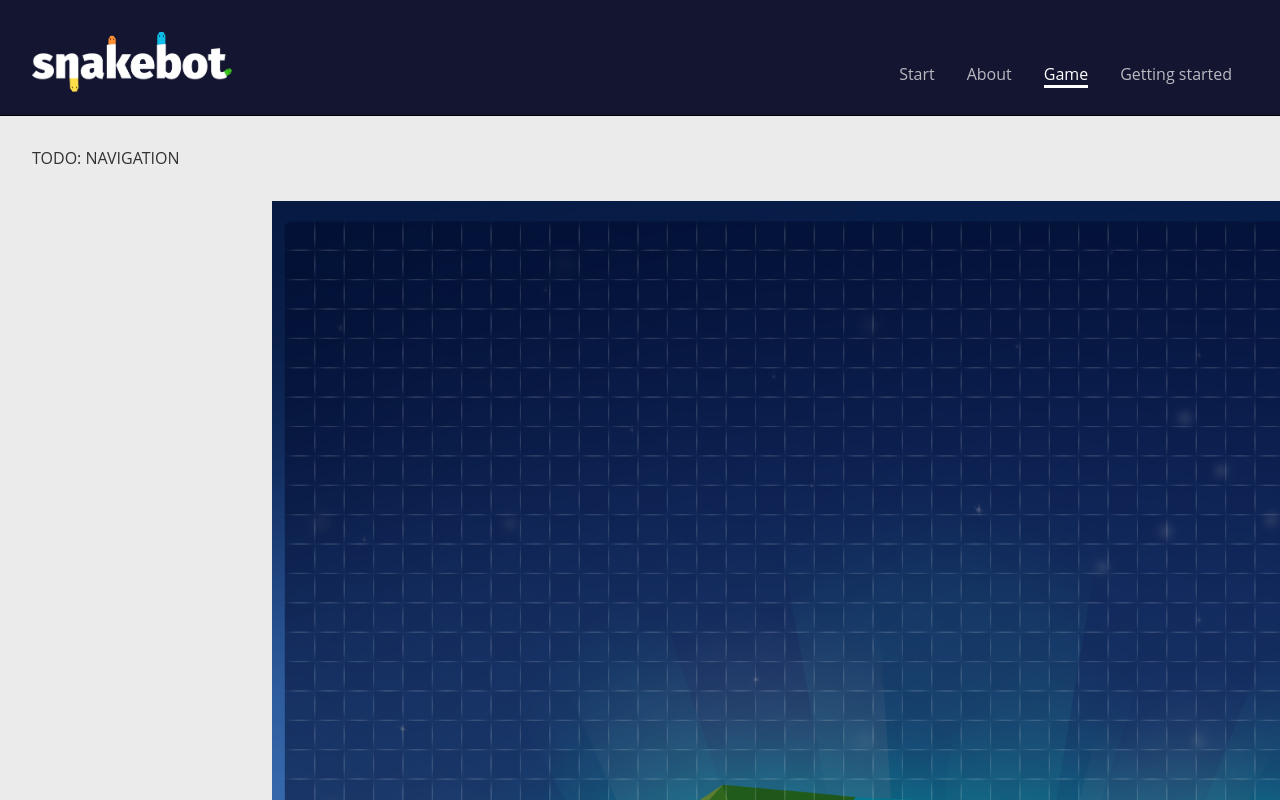
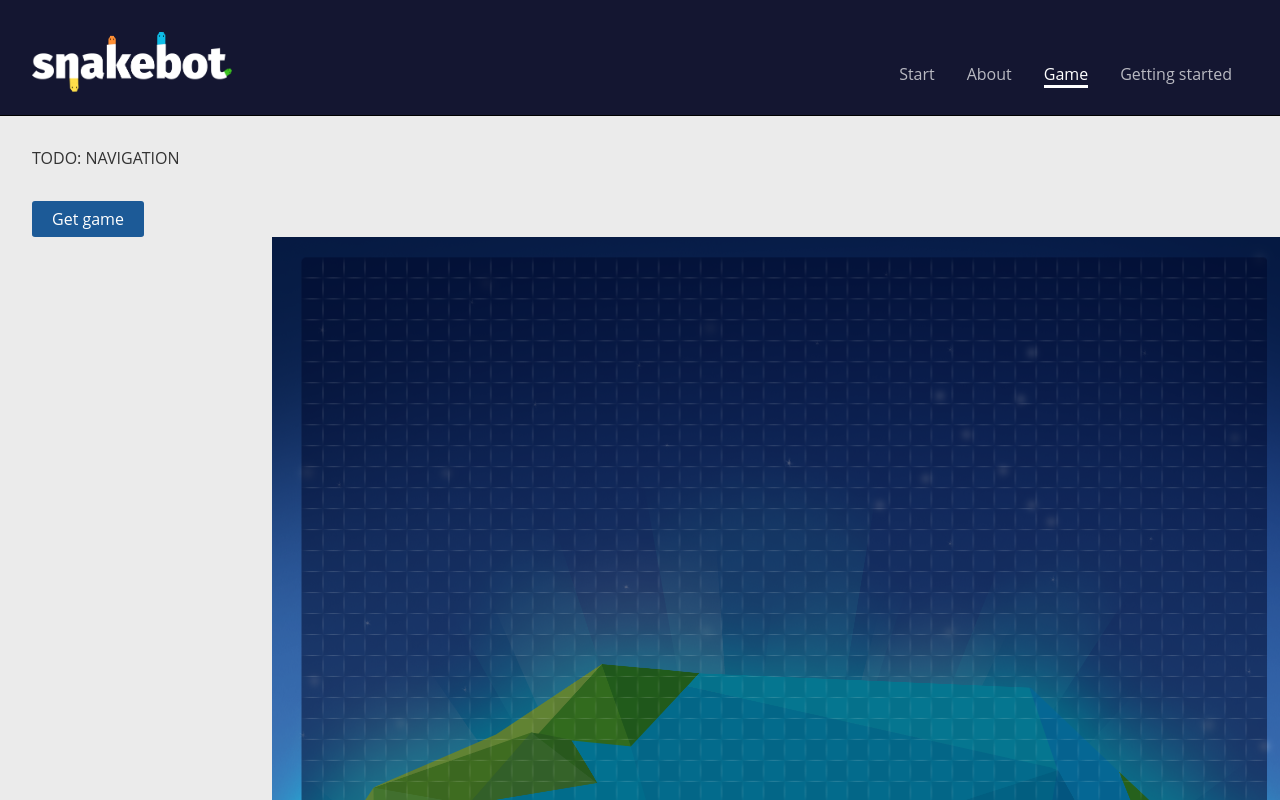
Before and after one commit to cygni/snakebot-reactclient, a React (Create React App) app: page /viewgame/1 in a window 1280 px wide. Shown: the top 800 px of the page. Built offline with nearby package versions, Linux system fonts and the light colour scheme.

Commit message:
Started on api
Co-authored-by: Olivia <oliviaharlin@users.noreply.github.com>

```diff
--- /dev/null
+++ b/src/api.ts
@@ -0,0 +1,23 @@
+import axios from "axios";
+
+export type game = {
+    gameDate: string,
+    gameId: string,
+    players: string[],
+}
+
+export default {
+    async searchForGames(snakeName: string): Promise<game[]> {
+        const resp = await axios.get(`/history/search/${snakeName}`).catch(err => {
+            console.log(err);
+        });
+        return resp ? resp.data.items: [];
+    },
+
+    async getGame(gameId: string): Promise<any> {
+        const resp = await axios.get(`/history/${gameId}`).catch(err => {
+            console.log(err);
+        });
+        return resp ? resp.data: {};
+    }
+};
--- /dev/null
+++ b/src/constants/BoardUtils.js
@@ -0,0 +1,20 @@
+const MAP_HEIGHT = 34;
+const MAP_WIDTH = 46;
+
+const WANTED_SIZE_PX = 1000;
+
+// choose integer and set width/height in px as factor of that
+const TILE_SIZE = Math.floor(WANTED_SIZE_PX / MAP_WIDTH); // TILE_SIZE = 21;
+
+const MAP_HEIGHT_PX = MAP_HEIGHT * TILE_SIZE;
+const MAP_WIDTH_PX = MAP_WIDTH * TILE_SIZE; // 966px close to 1000 px
+
+export default {
+  getTileSize() {
+    return TILE_SIZE;
+  },
+
+  calculateSize() {
+    return { width: MAP_WIDTH_PX, height: MAP_HEIGHT_PX };
+  },
+};
--- a/src/views/GameboardView.tsx
+++ b/src/views/GameboardView.tsx
@@ -1,12 +1,13 @@
 import { useParams } from "react-router-dom"
+import BoardUtils from "../constants/BoardUtils";
+import api from "../api";
 
 
 type Props = {}
 
 function GameboardView({}: Props) {
+    const size = BoardUtils.calculateSize();
     let { gameID } = useParams();
-
-    let size = {width: 1000, height: 1000};
 
     function Navigation() {
         return (
@@ -17,6 +18,8 @@ function GameboardView({}: Props) {
   return (
     <section className="page clear-fix">
         {Navigation()}
+
+        <button onClick={async () => {console.log(await api.getGame(gameID!))}}>Get game</button>
 
         <div className="thegame clear-fix">
             {/* <Sidebar /> */}
--- a/src/views/GamesearchView.tsx
+++ b/src/views/GamesearchView.tsx
@@ -1,25 +1,17 @@
-import axios from "axios";
 import React, { useState } from "react"
 import { Link } from 'react-router-dom';
-
-type game = {
-  gameDate: string,
-  gameId: string,
-  players: string[],
-}
+import api from "../api";
+import type { game } from "../api";
 
 function GamesearchView() {
   const [snakeName, setSnakeName] = useState("");
   const [searchResults, setSearchResults] = useState<game []>([]);
 
-  function searchGames(event: React.FormEvent) {
+  async function searchGames(event: React.FormEvent) {
     event.preventDefault();
-    axios(`history/search/${snakeName}`).then(
-      (response) => {
-        setSearchResults(response.data.items);
-        console.log("searchResults: ", searchResults);
-      }
-    ).catch(()=>setSearchResults([]));
+    let games = await api.searchForGames(snakeName);
+    console.log(games);
+    setSearchResults(games);
   }
 
   function Results() {
```
